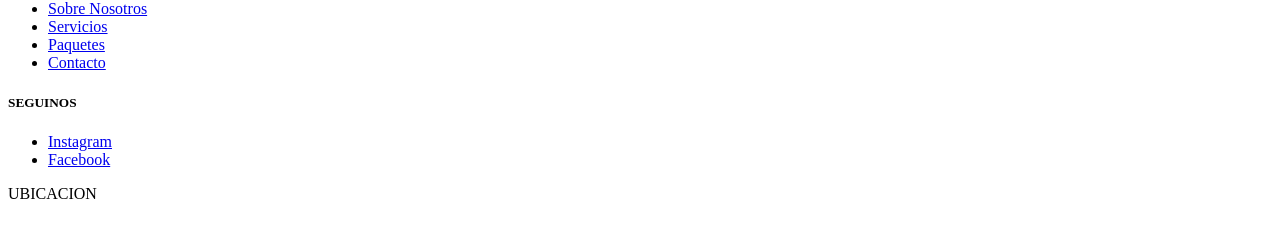
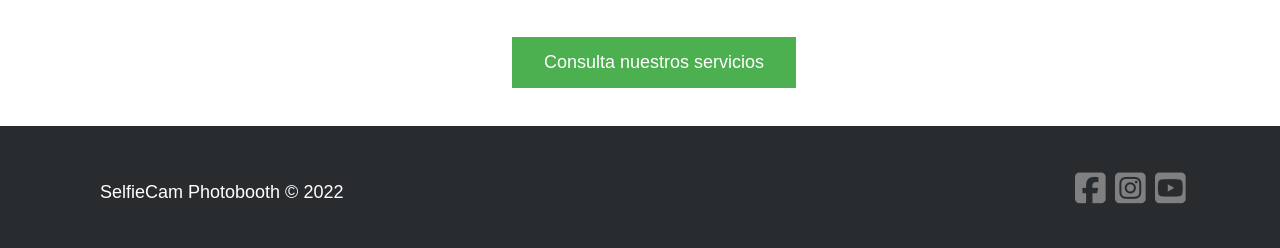
Before and after one commit to mariogzabala/mario-zabala-selfiecam, a PHP site: page /views/about.html in a window 1280 px wide. Shown: the part 1019-1267 px from the top of the page. Before the commit the page ends 1218 px from the top, so only its background shows below. Run offline with PHP 8.4, Linux system fonts and the light colour scheme; some libraries are stand-ins or nearby versions.

Commit message:
CSS Box modeling

```diff
--- a/css/style.css
+++ b/css/style.css
@@ -3,35 +3,38 @@
   margin: 0px;
   padding: 0px;
   box-sizing: border-box;
-    font-family: 'Manjari', sans-serif
-
+  font-family: 'Manjari', sans-serif;
 }
 
-body{
-
-}
-
-h1{
+h1 {
   text-align: center;
   padding: 2rem;
   font-size: 40px
 }
 
+h2 {
+  text-align: center;
+  padding-bottom: 1%;
+  line-height: 50px;
+
+}
+
 h3{
   text-align: center;
   font-weight: bold;
+  line-height: 30px;
 }
 
-.p2{
+main div p {
   text-align: center;
-    padding-top: 15px;
+  padding: 0% 10% 1% 10%;
+  font-size: 23px;
+  text-align: justify;
 }
 
-main div p{
-    padding: 0% 10% 3% 10%;
-
-    font-size: 23px;
-    text-align: justify;
+a {
+  text-decoration: none;
+  color: white;
 }
 
 header{
@@ -51,141 +54,139 @@ header nav ul li{
   list-style-type: none;
   display: inline-block;
   padding-right: 20px;
-
-
 }
 
 ul li{
-
   margin-right: 10px;
-
-
 }
 
 li a {
   text-decoration: none;
   color: black;
   font-size: 20px;
-
 }
 
-main div button a {
-        background-color: #4CAF50; /* Green */
+.button {
+  position: relative;
+  margin-left: 40%;
+  margin-bottom: 3%;
+  margin-top: 2%;
+  background-color: #4CAF50;
   border: none;
   color: white;
   padding: 15px 32px;
   text-align: center;
-        text-decoration: none;
   display: inline-block;
   font-size: 18px;
 }
 
-.button1 {
-    position: relative;
-    margin-left: 40%;
-    margin-bottom: 40px;
-
-}
-
-@import url(https://fonts.googleapis.com/css?family=Roboto:400,500,300,700);
-
-
 section {
   width: 100%;
   display: inline-block;
-  background: #ccc;
-  height: 60vh;
   text-align: center;
   font-size: 22px;
-  font-weight: 700;
-  text-decoration: underline;
+  margin-bottom: 5%;
 }
 
+/*SOBRE NOSOTROS*/
+.img-about {
+  float: left;
+  width: 50%;
+  height: 399px;
+  padding-left: 5.5%;
+  padding-top: 2%;
+  background-color: beige;
+}
+
+main div.p-about p {
+  float: left;
+  width: 50%;
+  height: 399px;
+  padding: 2% 6% 0% 2%;
+  font-size: 22px;
+  background-color: beige;
+}
+
+.p-video-about {
+  float: left;
+  width: 50%;
+  height: 399px;
+  padding: 5% 0% 0% 0%;
+  background-color: beige;
+}
+
+.p-video-about p{
+  text-align: center;
+  background-color: beige;
+}
+
+.video-about {
+  float: right;
+  width: 50%;
+  height: 399px;
+  background-color: beige;
+  margin-bottom: 1%;
+}
+
+/*PACKAGES*/
+.template,.format,.confeti,.prints {
+  float: left;
+  width: 25%;
+}
+
+.template,.format,.confeti,.prints p{
+  padding-left: 1%;
+  padding-right: 1%;
+  text-align: center;
+  font-size: 20px;
+}
+
+/*SERVICES*/
+.img-services {
+  float: left;
+  width: 50%;
+  height: 399px;
+  padding-left: 5.5%;
+  padding-top: 4%;
+}
+
+.p-services p {
+  float: left;
+  width: 50%;
+  height: 399px;
+  padding: 2% 6% 0% 2%;
+  font-size: 22px;
+  margin-top: 2%;
+}
+
+/*FOOTER*/
 .footer-distributed {
   background-color: #292c2f;
-  box-shadow: 0 1px 1px 0 rgba(0, 0, 0, 0.12);
-  box-sizing: border-box;
   width: 100%;
   text-align: left;
-  font: normal 16px sans-serif;
-  padding: 45px 50px;
+  font: normal 18px sans-serif;
+  padding: 45px 100px;
 }
 
-.footer-distributed .footer-left p {
-  color: #8f9296;
-  font-size: 14px;
-  margin: 0;
-}
-/* Footer links */
+.footer-distributed p {
+  color: white;
+  padding-top: 1%;
 
-.footer-distributed p.footer-links {
-  font-size: 16px;
-  color: #ffffff;
-  margin: 0 0 10px;
-  padding: 0;
-  transition: ease .25s;
-}
-
-.footer-distributed p.footer-links a {
-  display: inline-block;
-  line-height: 1.8;
-  text-decoration: none;
-  color: inherit;
-  transition: ease .25s;
-}
-
-.footer-distributed .footer-links a:before {
-  content: "·";
-  font-size: 20px;
-  left: 0;
-  color: #fff;
-  display: inline-block;
-  padding-right: 5px;
-}
-
-.footer-distributed .footer-links .link-1:before {
-  content: none;
 }
 
 .footer-distributed .footer-right {
   float: right;
-  margin-top: 6px;
-  max-width: 180px;
 }
 
 .footer-distributed .footer-right a {
   display: inline-block;
-  width: 35px;
-  height: 35px;
-  background-color: #33383b;
+  width: 25px;
+  height: 25px;
   border-radius: 2px;
-  font-size: 20px;
-  color: #ffffff;
+  font-size: 35px;
+  color: grey;
   text-align: center;
   line-height: 35px;
-  margin-left: 3px;
+  margin-left: 10px;
   transition:all .25s;
 }
-
-.footer-distributed p {
- color: white;
-}
-
-.footer-distributed .footer-right a:hover{transform:scale(1.1); -webkit-transform:scale(1.1);}
-
-.footer-distributed p.footer-links a:hover{text-decoration:underline;}
-
-/* Media Queries */
-
-@media (max-width: 600px) {
-  .footer-distributed .footer-left, .footer-distributed .footer-right {
-    text-align: center;
-  }
-  .footer-distributed .footer-right {
-    float: none;
-    margin: 0 auto 20px;
-  }
-  .footer-distributed .footer-left p.footer-links {
-    line-height: 1.8;
-  }
-}
--- a/views/about.html
+++ b/views/about.html
@@ -5,12 +5,16 @@
         <meta http-equiv="X-UA-Compatible" content="IE=edge">
         <meta name="viewport" content="width=device-width, initial-scale=1.0">
         <title>SelfieCam PhotoBooth</title>
+        <link href="../css/style.css" rel="stylesheet">
+        <script src="https://kit.fontawesome.com/7057b9680e.js" crossorigin="anonymous"></script>
     </head>
 <body>
+    <!-- HEADER -->
     <header>
         <div>
             <!-- LOGO -->
-            <img src="../assets/img/logo.png">
+            <a href="#"><img src="../assets/img/logo.png" alt="selfiecam photobooth logo" class="logo"></a>
+        </div>
             <!-- BARRA DE NAVEGACION -->
         <nav>
             <ul>
@@ -21,45 +25,37 @@
                 <li><a href="contact.html">Contacto</a></li>
             </ul>
         </nav>
+    </header>
+            <!--MAIN  -->
+    <main>
+        <h1>SOBRE NOSOTROS</h1>
+        <div class="img-about">
+            <img src="../assets/img/espejo_gris1.jpg"/>
         </div>
-    </header>
-    </header>
-    <main>
-        <div>
-            <img src="../assets/img/espejo_gris1.jpg"/>
-            <iframe width="560" height="399" src="https://www.youtube.com/embed/lWgqTAQCx5w" title="YouTube video player" frameborder="0" allow="accelerometer; autoplay; clipboard-write; encrypted-media; gyroscope; picture-in-picture" allowfullscreen></iframe>
-            <h2>SOBRE NOSOTROS</h2>
-                <p>Somos lideres en el servicio de alquiler de Tótem Fotográfico y Espejo Mágico Córdoba. Desde el año 2014 brindamos a nuestros clientes una atención que se destaca por la calidad y el compromiso de nuestros productos y servicios operando en el mercado del entretenimiento, atendiendo a todo tipo de clientes y empresas a lo largo y ancho de la República Argentina.
-                Nos destacamos por utilizar en todos nuestros servicios cámara fotográfica Canon para la captura de las fotos. No usamos cámara web. Esto te garantiza una imagen digital de alta calidad capturando al detalle todas las expresiones. Una cámara web fue diseñada para grabar video llamadas, no para sacar fotos por lo tanto no congela el movimiento y suelen salir fotos con poca nitidez.<br><br>
-                Nuestros servicios son ideales para:<br/>
-                BODAS – 15 AÑOS – ANIVERSARIOS – PROMOCIONES – CUMPLEAÑOS – GRADUACIONES – EXPOSICIONES – CONVENCIONES – ¡Y TODO TIPO DE FIESTAS!</p>
+        <div class="p-about">
+            <p>
+                Somos lideres en el servicio de alquiler de Tótem Fotográfico y Espejo Mágico Córdoba. Desde el año 2014 brindamos a nuestros clientes una atención que se destaca por la calidad y el compromiso de nuestros productos y servicios operando en el mercado del entretenimiento, atendiendo a todo tipo de clientes y empresas a lo largo y ancho de la República Argentina.
+                Nos destacamos por utilizar en todos nuestros servicios cámara fotográfica Canon para la captura de las fotos. No usamos cámara web. Esto te garantiza una imagen digital de alta calidad capturando al detalle todas las expresiones. Una cámara web fue diseñada para grabar video llamadas, no para sacar fotos por lo tanto no congela el movimiento y suelen salir fotos con poca nitidez.
+            </p>
         </div>
-        <h4><a href="services.html">Consulta por nuestros servicios</a></h4>
+        <div class="video-about">
+            <iframe class="video" width="600" height="399" src="https://www.youtube.com/embed/lWgqTAQCx5w" title="YouTube video player" frameborder="0" allow="accelerometer; autoplay; clipboard-write; encrypted-media; gyroscope; picture-in-picture" allowfullscreen></iframe>
+        </div>
+        <div class="p-video-about">
+            <h2>Nuestros servicios son ideales para:</h2>
+            <p>BODAS – 15 AÑOS – ANIVERSARIOS – PROMOCIONES – CUMPLEAÑOS – GRADUACIONES – EXPOSICIONES – CONVENCIONES – ¡Y TODO TIPO DE FIESTAS!
+            </p>
+        </div>
+            <h4><button class="button"><a href="services.html">Consulta nuestros servicios</a></button></h4>
     </main>
-    <hr>
-    <footer>
-        <div>
-            <nav>
-                <ul>
-                    <li><a href="../index.html">Home</a></li>
-                    <li><a href="about.html">Sobre Nosotros</a></li>
-                    <li><a href="services.html">Servicios</a></li>
-                    <li><a href="packages.html">Paquetes</a></li>
-                    <li><a href="contact.html">Contacto</a></li>
-                </ul>
-            </nav>
+    <footer class="footer-distributed">
+        <div class="footer-right">
+            <a href="#"><i class="fa-brands fa-square-facebook"></i></a>
+            <a href="#"><i class="fa-brands fa-square-instagram"></i></a>
+            <a href="#"><i class="fa-brands fa-square-youtube"></i></a>
         </div>
-        <div>
-            <h5>SEGUINOS</h5>
-            <ul>
-                <li><a href="#">Instagram</a></li>
-                <li><a href="#">Facebook</a></li>
-            </ul>
+            <p>SelfieCam Photobooth &copy; 2022</p>
         </div>
-        <div>
-            <p>UBICACION</p>
-        </div>
-
     </footer>
 </body>
 </html>
```
Also changed, not shown: index.html (+10 -9 lines), views/contact.html (+12 -26 lines), views/packages.html (+21 -36 lines), views/services.html (+33 -36 lines), assets/img/confeti.jpg (added), assets/img/cotillon.png (deleted), assets/img/diferentes-formatos2.jpg (deleted), assets/img/diferentes_formatos.jpg (deleted), assets/img/espejo1.jpg (deleted), assets/img/format.jpg (added), assets/img/impresiones.png (deleted), assets/img/portada espejo.jpg (deleted), assets/img/prints.jpg (added), assets/img/services.jpg (added), 3 more files. Lines whose indentation alone changed are shown as unchanged.
